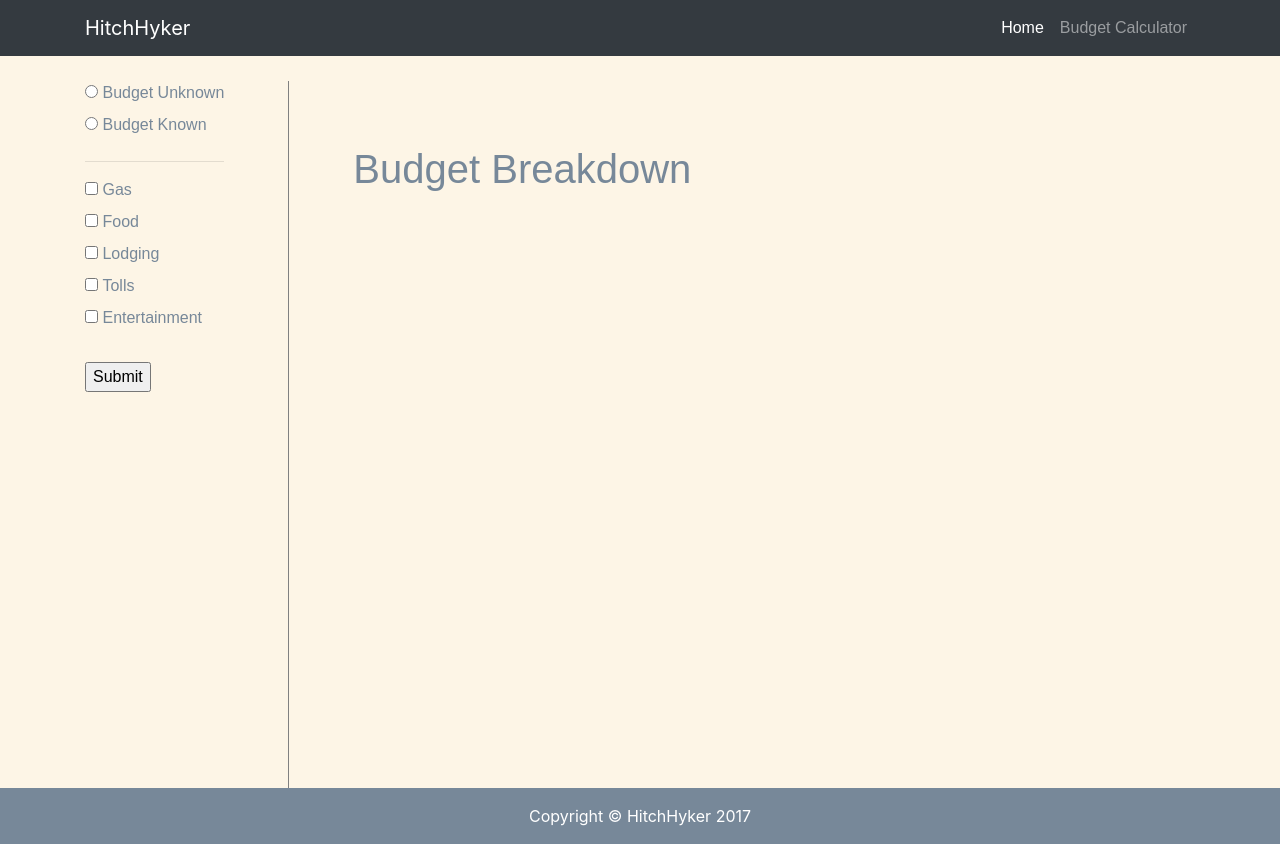
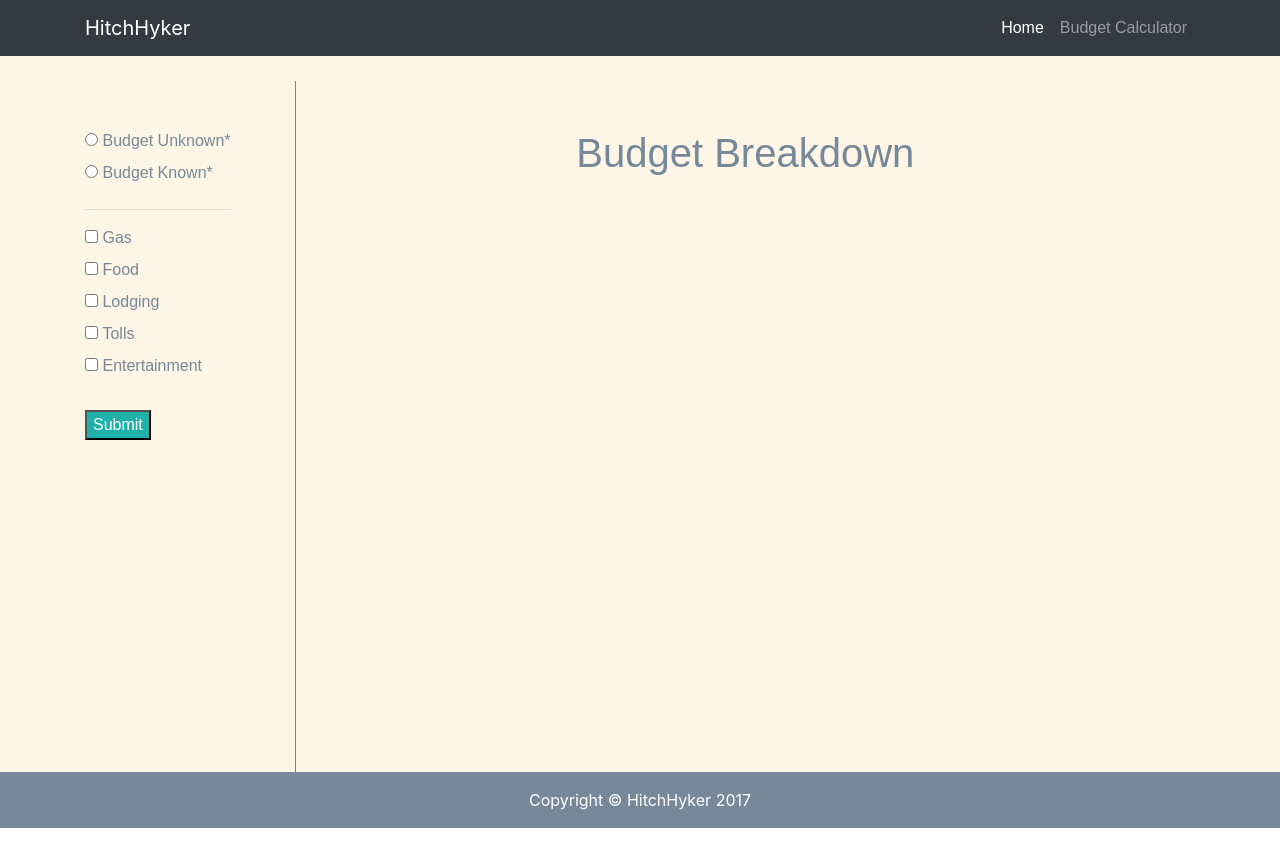
Before and after one commit to mmacdonald1/HitchHyker, a plain HTML site: page calculator.html in a window 1280 px wide. Drawn offline with nearby package versions, Linux system fonts and the light colour scheme.

Commit message:
final updates including total budget

```diff
--- a/assets/css/calculator.css
+++ b/assets/css/calculator.css
@@ -12,9 +12,6 @@
   color: 	#778899;
   margin-top: 3%;
   font-family: 'Quicksand', sans-serif;
-
-  /*position: fixed;*/
-
 }
 
 ul {
@@ -22,10 +19,9 @@ ul {
     max-width: 22%;
     /*margin: 0;*/
     padding: 0;
+    padding-top: 3em;
     padding-right: 4em;
     font-family: 'Quicksand', sans-serif;
-
-
 
 }
 
@@ -38,11 +34,23 @@ ul {
 article {
     margin-left: 170px;
     border-left: 1px solid gray;
-    padding: 4em;
+    padding: 3em;
     overflow: hidden;
     padding-bottom: 30em!important;
     font-family: 'Quicksand', sans-serif;
     color: 	#778899;
+    text-align: center;
+}
+
+#button {
+  font-family: 'Quicksand', sans-serif;
+  background-color: #20B2AA;
+  color: white;
+
+}
+
+input:focus {
+    background-color: #bef4f1;
 }
 
 footer {
@@ -54,28 +62,3 @@ footer {
     width: 100%;
 
 }
-
-
-#budget-input {
-
-}
-
-#gas-input {
-
-}
-
-#food-input {
-
-}
-
-#lodging-input {
-
-}
-
-#tolls-input {
-
-}
-
-#ent-input {
-
-}
--- a/assets/css/style.css
+++ b/assets/css/style.css
@@ -16,11 +16,11 @@ h1  {
   font-family: 'Quicksand', sans-serif;
 }
 
-
 p {
   font-size: 20px;
   font-style: italic;
 }
+
 .btn.btn-primary.btn-md {
   background-color: #20B2AA;
   border-color: inherit;
--- a/assets/javascript/javascript.js
+++ b/assets/javascript/javascript.js
@@ -24,10 +24,6 @@ var num2;
 var num3;
 var lodge1;
 var lodge2;
-var gasTot;
-var lodgingTot;
-
-
 //DOM manipulations
 $(document).ready(function() {
     travelCalc = {
@@ -50,7 +46,6 @@ $(document).ready(function() {
                     console.log(budgetInput.val());
                 }
             }));
-
         },
         expenses: function() {
             $("#gas-div").on('change', function() {
@@ -83,17 +78,9 @@ $(document).ready(function() {
                 } else {
                     $(this).attr('value', 'false');
                     $('#food-in').detach();
-
-
                 }
-
             });
 
-            // if ($("#food-div").val()=== true) {
-            //         foodChart = foodInput.val();
-            //       }else{
-            //         foodChart = 0;
-            //       };
             $("#lodging-div").on('change', function() {
                 if ($(this).is(':checked')) {
                     $(this).attr('value', 'true');
@@ -134,15 +121,12 @@ $(document).ready(function() {
                 } else {
                     $(this).attr('value', 'false');
                     $('#ent-in').detach();
-
                 }
-
             });
         },
         submit: function(e) {
             $('#bk').submit(function(e) {
                 e.preventDefault();
-
                 var flag = false
                 if(typeof(gasInput) == 'undefined'){
                   gasChart = 0
@@ -182,34 +166,17 @@ $(document).ready(function() {
                     console.log("this is known");
                     travelCalc.totknown();
                 }
-
                 else{
                     console.log("this is unknown");
                     travelCalc.totunknown();
-
                 }
             });
-
         },
-
         totknown: function(){
-             num1 = $("#gas-in").val();
-             num2 = $("#mpg-input").val();
-             num3 = $("#miles-input").val();
-            gasTot = ((num1 / num2) * num3);
-            console.log(gasTot);
-        //lodging
-             lodge1= $("#lodging-in").val();
-             lodge2= $("#nights-in").val();
-             lodgingTot= (lodge1 * lodge2);
-            console.log(lodgingTot);
-
-
             bud= parseInt($('#budget-input').val());
             console.log(bud);
-            tot= bud- parseInt(gasTot)- parseInt(entInput.val())- parseInt(foodInput.val())- parseInt(lodgingTot) -parseInt(tollInput.val());
+            tot= bud- parseInt(gasChart)- parseInt(entChart)- parseInt(foodChart)- parseInt(lodgingChart) -parseInt(tollChart);
             console.log(tot);
-
             if (tot>=0){
                 $('#tot-input').text("Total Budget: $"+bud);
                 $('#rem-output').text("Remaining Budget: $"+tot);
@@ -219,49 +186,27 @@ $(document).ready(function() {
                alert("You are over your budget " + tot + "dollars");
                 console.log("neg tot");
             }
-
         },
-
         totunknown:function(){
-            num1 = $("#gas-in").val();
-             num2 = $("#mpg-input").val();
-             num3 = $("#miles-input").val();
-            gasTot = ((num1 / num2) * num3);
-            console.log(gasTot);
-        //lodging
-             lodge1= $("#lodging-in").val();
-             lodge2= $("#nights-in").val();
-             lodgingTot= (lodge1 * lodge2);
-            console.log(lodgingTot);
-
-            tot= parseInt(gasTot)+ parseInt(entInput.val())+ parseInt(foodInput.val())+ parseInt(lodgingTot)+ parseInt(tollInput.val());
+            tot= parseInt(gasChart)+ parseInt(entChart)+ parseInt(foodChart)+ parseInt(lodgingChart)+ parseInt(tollChart);
             console.log(tot);
-            $('#totInput').text("$"+tot);
-
+            $('#tot-input').text("Total budget: $"+tot);
         },
-
-
     }
-
     travelCalc.budgetType();
     travelCalc.submit();
     travelCalc.expenses();
 });
-
 function chart() {
     var ctx = document.getElementById("myChart");
-
      num1 = $("#gas-in").val();
      num2 = $("#mpg-input").val();
      num3 = $("#miles-input").val();
-    var gasResult = ((num1 / num2) * num3);
-
+    var gasChart = ((num1 / num2) * num3);
 //lodging
      lodge1= $("#lodging-in").val();
      lodge2= $("#nights-in").val();
-    var lodgingResult= (lodge1 * lodge2);
-
-
+    var lodgingChart= (lodge1 * lodge2);
     var myChart = new Chart(ctx, {
         type: 'pie',
         data: {
@@ -282,11 +227,3 @@ function chart() {
         }
     });
 }
-
-    // function gasTotal() {
-    //         var num1 = $("#gas-in").val();
-    //         var num2 = $("#mpg-input").val();
-    //         var num3 = $("#miles-input").val();
-    //         var gasResult = ((num1 / num2) * num3);
-    //         console.log(gasResult)
-    //     }
--- a/calculator.html
+++ b/calculator.html
@@ -42,18 +42,17 @@
     <form id="bk">
     <div>
       <input type="radio" class="options" id="budget-unknown" name="budget" value="budget-unknown">
-      <label for="budget-unknown">Budget Unknown</label>
+      <label for="budget-unknown">Budget Unknown*</label>
     </div>
 
       <div id ="insertAfter">
       <input type="radio" class="options" id="budget-known" name="budget" value="budget-known">
-      <label for="budget-known">Budget Known</label>
+      <label for="budget-known">Budget Known*</label>
 
     </div>
 
     <hr>
 
-  <form id="Expenses">
     <div>
       <input type="checkbox" class="options" id="gas-div" name="gasDiv" value="gas-div">
       <label for="gas-div">Gas</label>
@@ -80,7 +79,9 @@
       <div id="ent-input"></div>
     </div>
     <br>
-    <input type="submit" value="Submit" onsubmit="travelCalc.submit">
+
+    <input id="button" type="submit" value="Submit" onsubmit="travelCalc.submit">
+
   </form>
 </ul>
 </div>
```
Also changed, not shown: index.html (+7 -2 lines), 2 other files.
